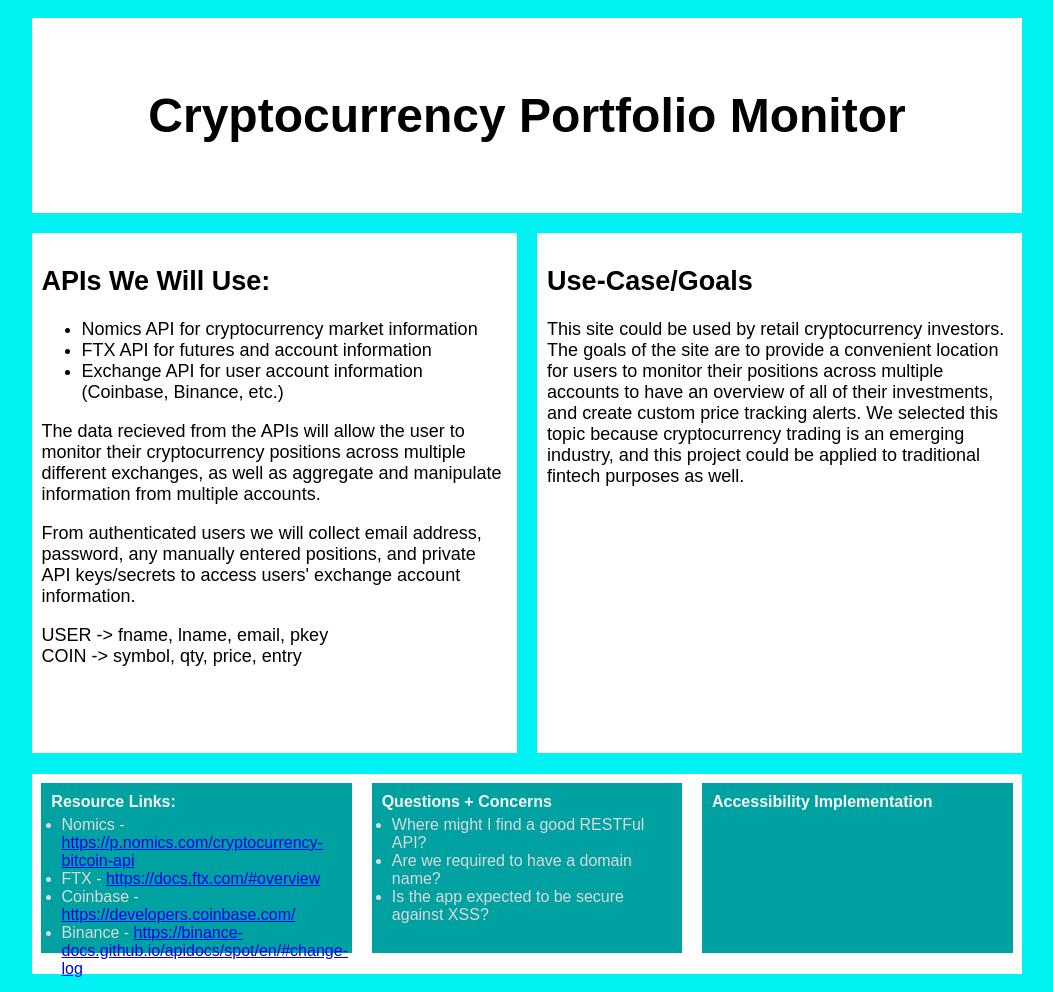
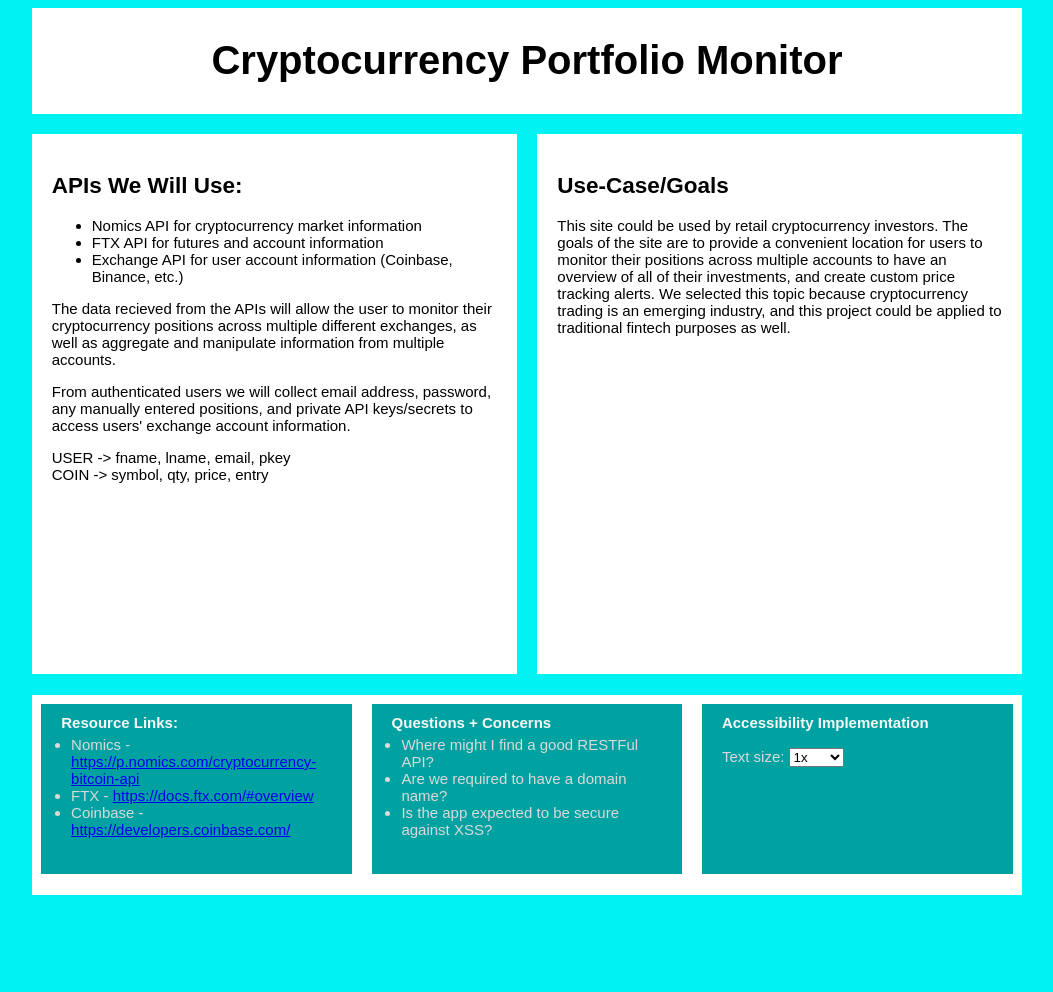
Before and after one commit to UIC-CS484/assignment-1---team-project-proposal-team-9, a plain HTML site: page proposal.html in a window 1280 px wide. Shown: the whole page, without its empty margins (113-1166 px from the left). After the commit the page ends 913 px from the top, so only its background shows below. Drawn offline with Linux system fonts and the light colour scheme.

Commit message:
implemented accessibility for text size

```diff
--- a/proposal.html
+++ b/proposal.html
@@ -4,13 +4,33 @@
         <title>Team 9 Proposal</title>
 
         <script>
-            /** JS Code **/
+            window.addEventListener('DOMContentLoaded', () => {
+                let changeTextSize = (selected) => {
+                    let factor = selected.target.value;
+
+                    body.style.fontSize = (body_font_size*factor) + 'px';
+                    header.style.fontSize = (header_font_size*factor) + 'px';
+                };
+
+                let body = document.querySelector('body');
+                let header = document.querySelector('header');
+                let body_font = window.getComputedStyle(body, null).getPropertyValue('font-size');
+                let header_font = window.getComputedStyle(header, null).getPropertyValue('font-size');
+                const body_font_size = parseFloat(body_font);
+                const header_font_size = parseFloat(header_font);
+
+                let text_size_select = document.querySelector("#text_size_select");
+                text_size_select.addEventListener('input', changeTextSize);
+
+            });
+
         </script>
 
 
         <style>
             /** Presentation Logic**/
             body {
+                font-size: 15px;
                 font-family: Arial, Helvetica, sans-serif;
             }
             #container{
@@ -20,27 +40,26 @@
                 margin: auto;
             }
             header{
-                font-size: 48px;
-                padding: 70px 0;
+                font-size: 40px;
+                padding: 3%;
                 text-align: center;
                 width: 100%;
                 margin: 1%;
+                margin-top: 0%;
                 background-color: white;
             }
-            .middleboxes{
-                font-size: 18px;
+            .middlebox{
                 background-color: white;
                 width: 100%;
                 height: 500px;
-                padding: 10px;
+                padding: 2%;
                 flex-grow: 1;
                 flex-shrink: 0;
-                flex-basis: 400px;;
+                flex-basis: 30%;
                 margin: 1%;
 
             }
             footer{
-                font-size: 18px;
                 display: flex;
                 background-color: white;
                 width: 100%;
@@ -49,7 +68,6 @@
                 margin: 1%;
             }
             .footer_box {
-                font-size: 16px;
                 color: rgb(218, 218, 218);
                 flex: 1 0 200px;
                 background-color: rgb(0, 161, 161);
@@ -57,6 +75,7 @@
                 margin: 1%;
                 height: 150px;
                 padding: 1%;
+                padding-left: 2%;
             }
             .footer_box ul{
                 padding: 1.5% 1.0% 1.5% 3.5%;
@@ -65,13 +84,18 @@
             .footer_box b {
                 color: rgb(247, 247, 247);
             }
+
+            @media screen and (max-width: 1050px) {
+
+            }
         </style>
 
     </head>
     <body style="background-color: rgb(0, 242, 242);">
         <div id="container">
             <header><b>Cryptocurrency Portfolio Monitor</b></header>
-            <section class="middleboxes">
+
+            <section class="middlebox">
 
                 <h2>APIs We Will Use:</h2>
                 <ul>
@@ -96,7 +120,7 @@
 
 
             </section>
-            <section class="middleboxes">
+            <section class="middlebox">
                 <h2>Use-Case/Goals</h2>
                 This site could be used by retail cryptocurrency investors. The goals of the
                 site are to provide a convenient location for users to monitor their positions
@@ -105,6 +129,7 @@
                 trading is an emerging industry, and this project could be applied to traditional
                 fintech purposes as well.
             </section>
+
             <footer>
                 <div class="footer_box">
                     <b>Resource Links:</b>
@@ -112,9 +137,9 @@
                         <li>Nomics - <a href="https://p.nomics.com/cryptocurrency-bitcoin-api">https://p.nomics.com/cryptocurrency-bitcoin-api</a></li>
                         <li>FTX - <a href="https://docs.ftx.com/#overview">https://docs.ftx.com/#overview</a></li>
                         <li>Coinbase - <a href="https://developers.coinbase.com/">https://developers.coinbase.com/</a></li>
-                        <li>Binance - <a href="https://binance-docs.github.io/apidocs/spot/en/#change-log">https://binance-docs.github.io/apidocs/spot/en/#change-log</a></li>
                     </ul>
                 </div>
+
                 <div class="footer_box">
                     <b>Questions + Concerns</b>
                     <ul>
@@ -123,7 +148,19 @@
                         <li>Is the app expected to be secure against XSS?</li>
                     </ul>
                 </div>
-                <div class="footer_box"><b>Accessibility Implementation</b></div>
+
+                <div id = "access_box" class="footer_box">
+                    <b>Accessibility Implementation<br></b>
+
+                    <label for="text_size_select"><br>Text size:</label>
+
+                    <select name="text_size_select" id="text_size_select">
+                        <option value="1.00">1x</option>
+                        <option value="1.25">1.25x</option>
+                        <option value="1.50">1.5x</option>
+                        <option value="1.75">1.75x</option>
+                    </select>
+                </div>
             </footer>
         </div>
         <script>
```
